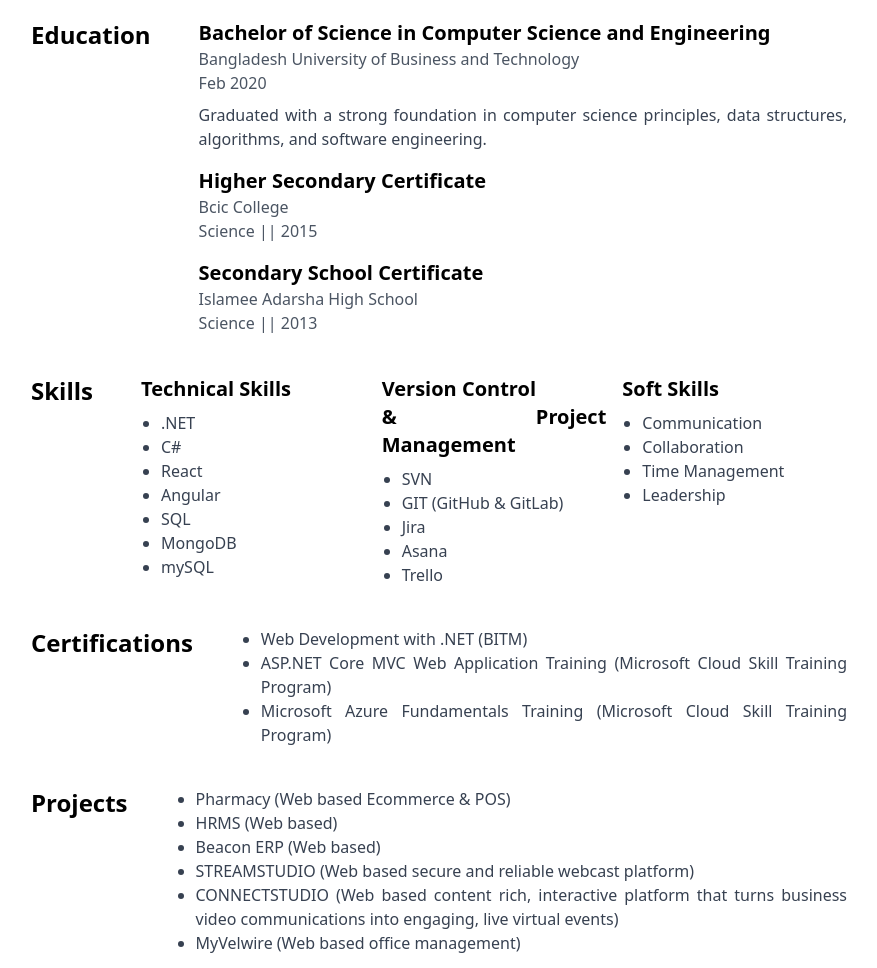
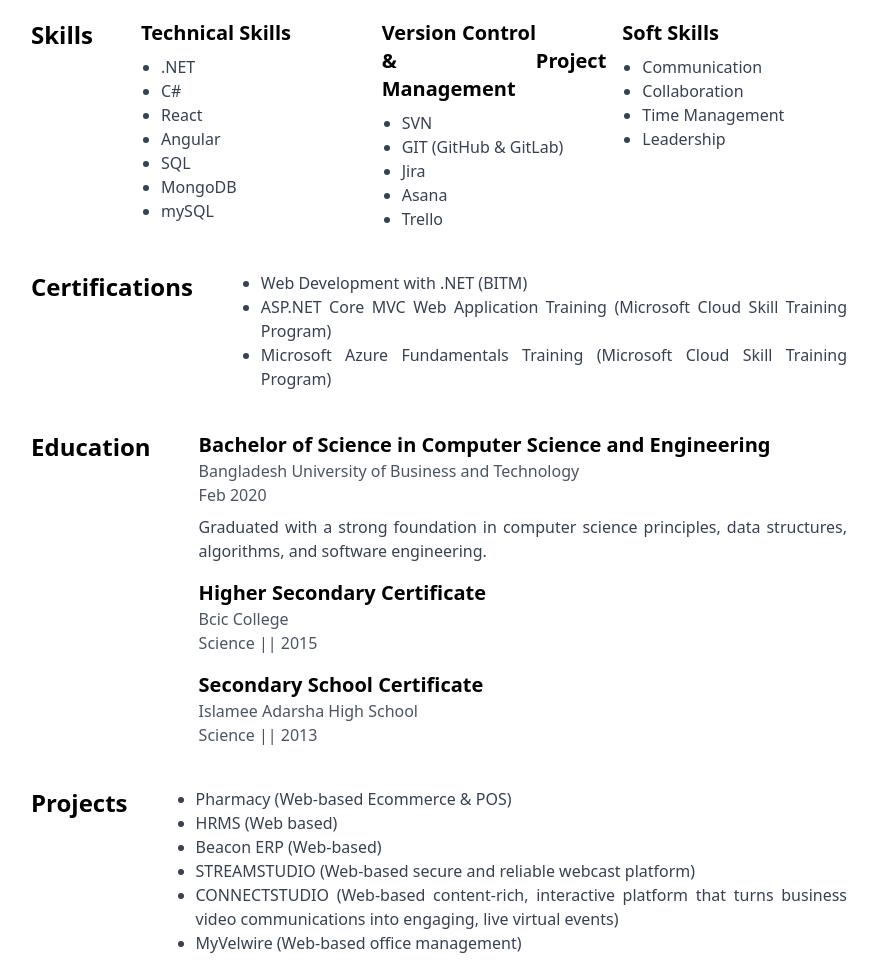
Before and after one commit to arafat-bin-reza/Resume, a plain HTML site: page index.html in a window 1280 px wide. Shown: the part 1829-2797 px from the top of the page, without its empty margins (201-1078 px from the left). Drawn offline with nearby package versions, Linux system fonts and the light colour scheme.

Commit message:
Update index.html
Updated the resume.

```diff
--- a/index.html
+++ b/index.html
@@ -48,7 +48,7 @@
                             <li>Take part in development as a member of our development teams</li>
                             <li>Analyzes technical system problems, and designs and implements effective solutions</li>
                             <li>Translate client requirements into technical implementation</li>
-                            <li>Perform project related communication with onshore counterparts</li>
+                            <li>Perform project-related communication with onshore counterparts</li>
                             <li>Plan and execute unit tests</li>
                             <li>Conducted requirement analysis, time estimation & task breakdown</li>
                             <li>Prepared and placed necessary queries for the client</li>
@@ -96,32 +96,6 @@
                             <li>Written clean code to develop functional web applications</li>
                             <li>Tracked JIRA issues and followed scrum-based agile methodology.</li>
                         </ul>
-                    </div>
-                </div>
-            </div>
-        </section>
-
-        <section class="mt-6">
-            <div class="flex items-start space-x-8">
-                <div>
-            <h2 class="text-2xl font-bold mt-4 pr-4">Education</h2>
-                </div>
-                <div>
-                    <div class="mt-4">
-                        <h3 class="text-xl font-semibold">Bachelor of Science in Computer Science and Engineering</h3>
-                        <p class="text-gray-600">Bangladesh University of Business and Technology</p>
-                        <p class="text-gray-600">Feb 2020</p>
-                        <p class="mt-2 text-gray-700">Graduated with a strong foundation in computer science principles, data structures, algorithms, and software engineering.</p>
-                    </div>
-                    <div class="mt-4">
-                        <h3 class="text-xl font-semibold">Higher Secondary Certificate</h3>
-                        <p class="text-gray-600">Bcic College</p>
-                        <p class="text-gray-600">Science || 2015</p>
-                    </div>
-                    <div class="mt-4">
-                        <h3 class="text-xl font-semibold">Secondary School Certificate</h3>
-                        <p class="text-gray-600">Islamee Adarsha High School</p>
-                        <p class="text-gray-600">Science || 2013</p>
                     </div>
                 </div>
             </div>
@@ -189,16 +163,42 @@
         <section class="mt-6">
             <div class="flex items-start space-x-8">
                 <div>
+            <h2 class="text-2xl font-bold mt-4 pr-4">Education</h2>
+                </div>
+                <div>
+                    <div class="mt-4">
+                        <h3 class="text-xl font-semibold">Bachelor of Science in Computer Science and Engineering</h3>
+                        <p class="text-gray-600">Bangladesh University of Business and Technology</p>
+                        <p class="text-gray-600">Feb 2020</p>
+                        <p class="mt-2 text-gray-700">Graduated with a strong foundation in computer science principles, data structures, algorithms, and software engineering.</p>
+                    </div>
+                    <div class="mt-4">
+                        <h3 class="text-xl font-semibold">Higher Secondary Certificate</h3>
+                        <p class="text-gray-600">Bcic College</p>
+                        <p class="text-gray-600">Science || 2015</p>
+                    </div>
+                    <div class="mt-4">
+                        <h3 class="text-xl font-semibold">Secondary School Certificate</h3>
+                        <p class="text-gray-600">Islamee Adarsha High School</p>
+                        <p class="text-gray-600">Science || 2013</p>
+                    </div>
+                </div>
+            </div>
+        </section>
+
+        <section class="mt-6">
+            <div class="flex items-start space-x-8">
+                <div>
             <h2 class="text-2xl font-bold mt-4 pr-4">Projects</h2>
                 </div>
                 <div>
                     <ul class="list-disc ml-5 mt-4 text-gray-700">
-                        <li>Pharmacy (Web based Ecommerce & POS)</li>
+                        <li>Pharmacy (Web-based Ecommerce & POS)</li>
                         <li>HRMS (Web based)</li>
-                        <li>Beacon ERP (Web based)</li>
-                        <li>STREAMSTUDIO (Web based secure and reliable webcast platform)</li>
-                        <li>CONNECTSTUDIO (Web based content rich, interactive platform that turns business video communications into engaging, live virtual events)</li>
-                        <li>MyVelwire (Web based office management)</li>
+                        <li>Beacon ERP (Web-based)</li>
+                        <li>STREAMSTUDIO (Web-based secure and reliable webcast platform)</li>
+                        <li>CONNECTSTUDIO (Web-based content-rich, interactive platform that turns business video communications into engaging, live virtual events)</li>
+                        <li>MyVelwire (Web-based office management)</li>
                     </ul>
                 </div>
             </div>
```
